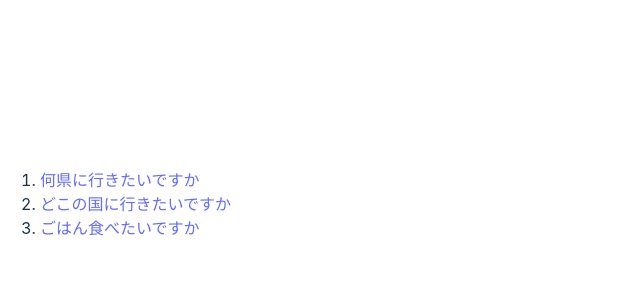
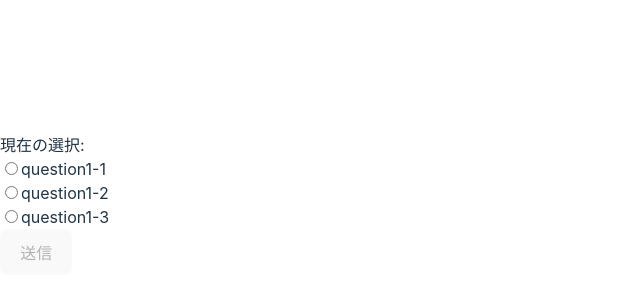
Before and after one commit to Ar3cibo/touhyou, a React (Vite) app in the folder frontend/: page / in a window 1280 px wide. Shown: the part 196-496 px from the top of the page, without its empty margins (0-640 px from the left). Built offline with nearby package versions, Linux system fonts and the light colour scheme.

Commit message:
[front] コンポーネントを作成

```diff
--- a/frontend/src/App.jsx
+++ b/frontend/src/App.jsx
@@ -10,6 +10,7 @@ import axios from 'axios';
 
 // コンポーネント
 import VotesList from './components/VotesList.jsx';
+import VotesDetail from './components/VotesDetail.jsx';
 
 function App() {
     const votes_test = [
@@ -35,6 +36,45 @@ function App() {
             updated: '2024 - 11 - 20',
         },
     ];
+
+    const votes_detail_sample = [
+        {
+            id: 1,
+            title: 'title1',
+            added_user_id: 1,
+            is_closed: true,
+            updated: '2024-10-31T16:01:01.000Z',
+            vote_title_id: 1,
+            option_number: 1,
+            question: 'question1-1',
+            user_id: 1,
+            count: '2',
+        },
+        {
+            id: 1,
+            title: 'title1',
+            added_user_id: 1,
+            is_closed: true,
+            updated: '2024-11-01T17:02:02.000Z',
+            vote_title_id: 1,
+            option_number: 2,
+            question: 'question1-2',
+            user_id: 1,
+            count: '1',
+        },
+        {
+            id: 1,
+            title: 'title1',
+            added_user_id: 1,
+            is_closed: true,
+            updated: '2024-11-02T18:03:03.000Z',
+            vote_title_id: 1,
+            option_number: 3,
+            question: 'question1-3',
+            user_id: 2,
+            count: '0',
+        },
+    ];
     // const [votes, setVotes] = useState([]);
     // const [votesDetail, setVotesDetail] = useState([]);
     // const [loading, setLoading] = useState(true);
@@ -57,15 +97,19 @@ function App() {
     //
     // useEffect(() => {
     //     // fetchVotes();
-    // }, []);
+    // }, []);f
 
     return (
         <>
             <Router>
                 <Routes>
                     <Route
+                        path={'/a'}
+                        element={<VotesList votes={votes_test} />}
+                    />
+                    <Route
                         path={'/'}
-                        element={<VotesList votes={votes_test} />}
+                        element={<VotesDetail votes={votes_detail_sample} />}
                     />
                 </Routes>
             </Router>
--- /dev/null
+++ b/frontend/src/components/VotesDetail.jsx
@@ -0,0 +1,49 @@
+import { useState } from 'react';
+
+export default function VotesDetail({ votes }) {
+    const [selectedChoice, setSelectedChoice] = useState('');
+
+    function handleSubmit() {
+        if (selectedChoice) {
+            console.log('送信された選択:', selectedChoice);
+        }
+    }
+
+    // 選択時の値を確認するためのハンドラー
+    const handleChange = (e) => {
+        console.log('選択された値:', e.target.value);
+        console.log('選択された値の型:', typeof e.target.value);
+        setSelectedChoice(e.target.value);
+    };
+
+    const list = votes.map((option) => {
+        // optionのidの値を確認
+        console.log('option.id:', option.id);
+        console.log('option.idの型:', typeof option.id);
+        const stringedId = String(option.id);
+
+        return (
+            <div key={stringedId}>
+                <input
+                    type="radio"
+                    id={stringedId}
+                    name="votes"
+                    value={stringedId}
+                    checked={selectedChoice === stringedId}
+                    onChange={handleChange}
+                />
+                <label htmlFor={stringedId}>{option.question}</label>
+            </div>
+        );
+    });
+
+    return (
+        <>
+            <div>現在の選択: {selectedChoice}</div>
+            {list}
+            <button onClick={handleSubmit} disabled={!selectedChoice}>
+                送信
+            </button>
+        </>
+    );
+}
```
